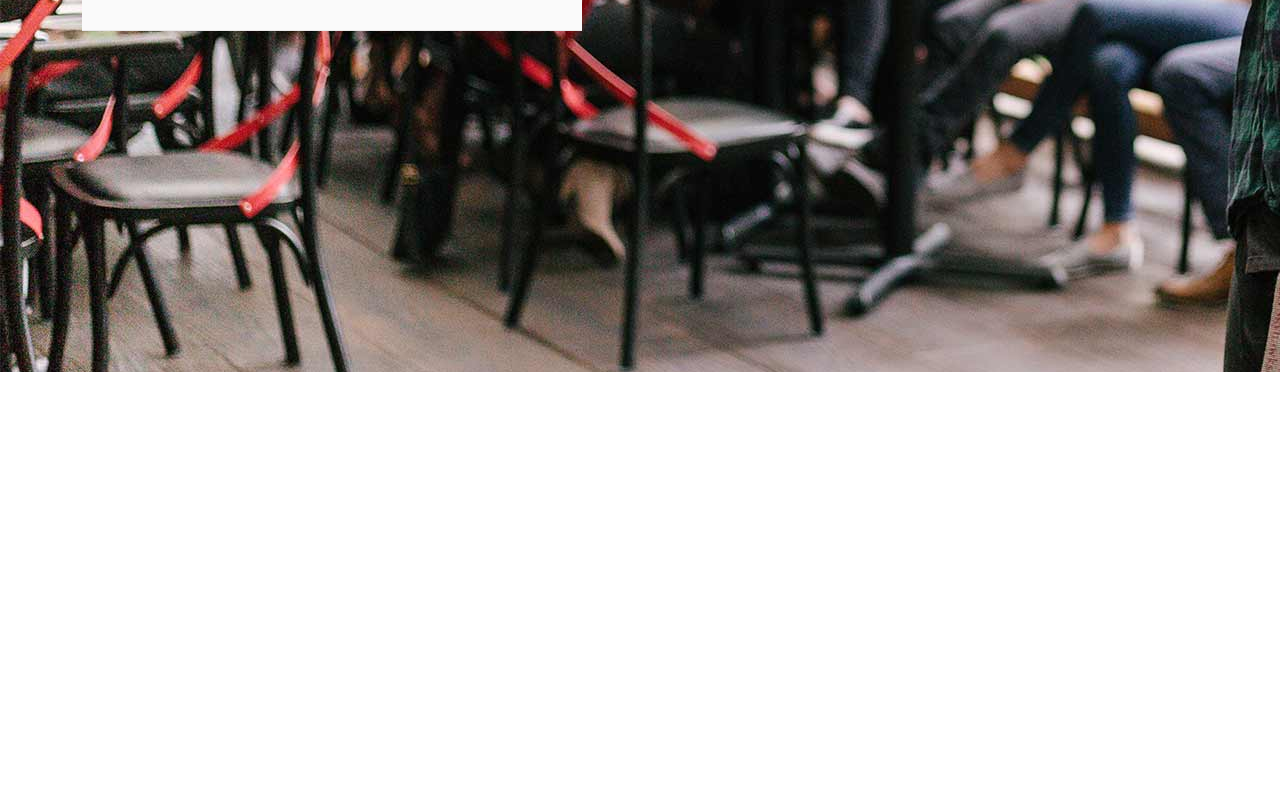
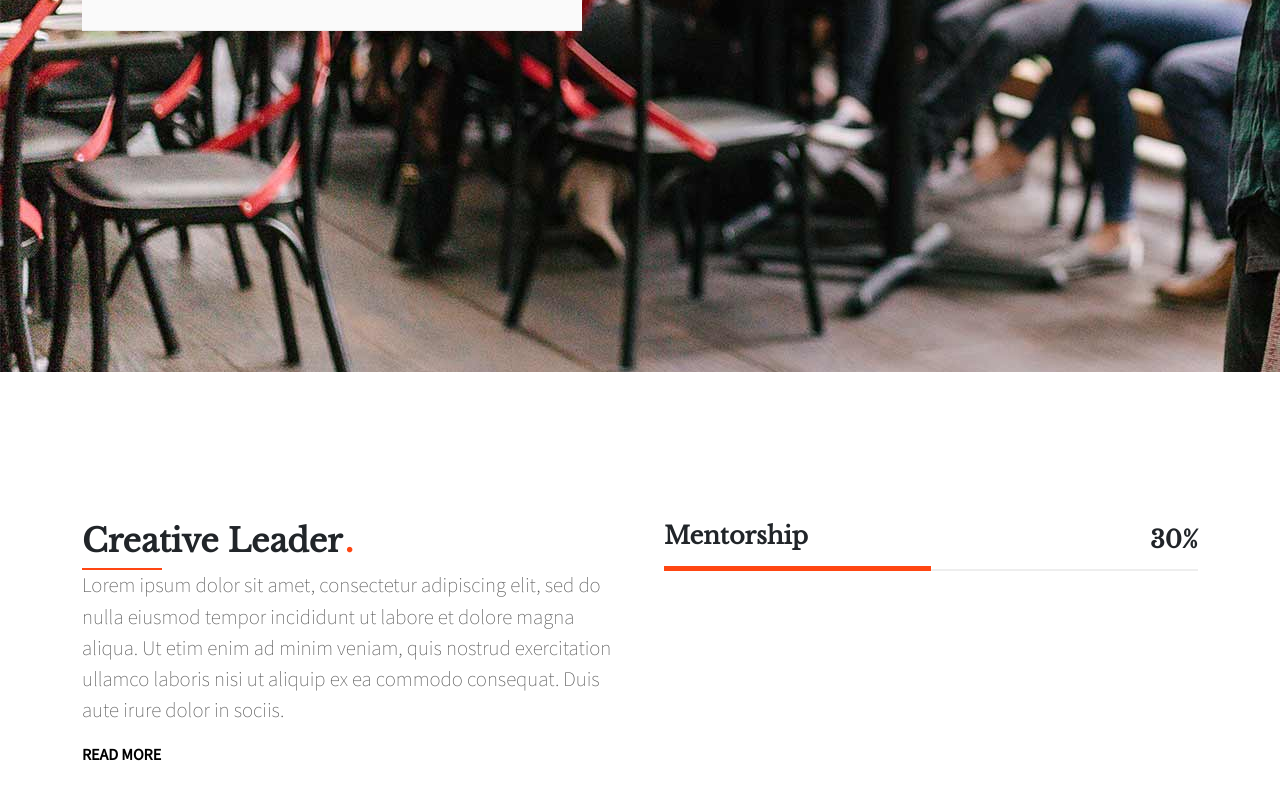
Before and after one commit to raffaelecapaldo/proj-html-vuejs, a Vue app: page / in a window 1280 px wide. Shown: the part 3022-3822 px from the top of the page. Before the commit the page ends 3394 px from the top, so only its background shows below. Built offline with nearby package versions, Linux system fonts and the light colour scheme; a web font is replaced by a local one.

Commit message:
Added base of percentage

```diff
--- a/src/components/Main.vue
+++ b/src/components/Main.vue
@@ -4,7 +4,8 @@
             <div class="specialties">
                 <div class="top-s">
                     <h1 class="black-title">Our specialties <span class="orange-dot">.</span></h1>
-      <p class="subtext">Lorem ipsum dolor, sit amet consectetur adipisicing elit. Itaque placeat eaque inventore, quis
+                    <p class="subtext">Lorem ipsum dolor, sit amet consectetur adipisicing elit. Itaque placeat eaque
+                        inventore, quis
                         iusto, quibusdam atque modi.</p>
                     <div class="d-inline-block orange-line"></div>
                 </div>
@@ -26,7 +27,20 @@
                     <Events :events="events" />
                 </div>
             </div>
-            <div class="leader"></div>
+            <div class="leader">
+                <div class="container d-flex gap-5 justify-content-between">
+                    <div class="info">
+                        <h2 class="black-title fs-2">Creative Leader <span class="orange-dot">.</span></h2>
+                        <div class="orange-line"></div>
+                        <p class="subtext">Lorem ipsum dolor sit amet, consectetur adipiscing elit, sed do nulla eiusmod
+                            tempor incididunt ut labore et dolore magna aliqua. Ut etim enim ad minim
+                            veniam, quis nostrud exercitation ullamco laboris nisi ut aliquip ex ea commodo
+                            consequat. Duis aute irure dolor in sociis.</p>
+                        <a href="#">Read More</a>
+                    </div>
+                    <Percentage />
+                </div>
+            </div>
 
         </div>
     </main>
@@ -36,34 +50,36 @@
 import SpecialItem from './sub/SpecialItem.vue';
 import CeoSlider from './sub/CeoSlider.vue';
 import Events from './sub/Events.vue';
+import Percentage from './sub/Percentage.vue';
 export default {
-        name:'Main',
+    name: 'Main',
     components: {
         SpecialItem,
         CeoSlider,
         Events,
+        Percentage,
     },
     data() {
         return {
             cards: [{
-                    title:'Knowing',
-                    text:'Lorem ipsum dolor sit amet, quit consect.',
-                    image:'svg-0.svg'
+                title: 'Knowing',
+                text: 'Lorem ipsum dolor sit amet, quit consect.',
+                image: 'svg-0.svg'
             },
             {
-                    title:'Selling',
-                    text:'Lorem ipsum dolor sit amet, quis consect.',
-                    image:'svg-1.svg'
+                title: 'Selling',
+                text: 'Lorem ipsum dolor sit amet, quis consect.',
+                image: 'svg-1.svg'
             },
             {
-                    title:'Learning',
-                    text:'Lorem ipsum dolor sit amet, quis consect.',
-                    image:'svg-2.svg'
+                title: 'Learning',
+                text: 'Lorem ipsum dolor sit amet, quis consect.',
+                image: 'svg-2.svg'
             },
             {
-                    title:'Contact',
-                    text:'Lorem ipsum dolor sit amet, quis consect.',
-                    image:'svg-3.svg'
+                title: 'Contact',
+                text: 'Lorem ipsum dolor sit amet, quis consect.',
+                image: 'svg-3.svg'
             },],
             events: [{
                 title: 'Melbourne Coaching',
@@ -96,42 +112,63 @@ import Events from './sub/Events.vue';
     background-color: white;
     height: fit-content;
     width: 90%;
-    margin:0 auto;
+    margin: 0 auto;
     position: absolute;
-    top:-70px;
-    left:100px;
-    padding-top:130px;
+    top: -70px;
+    left: 100px;
+    padding-top: 130px;
 
     .top-s {
         width: 900px;
         margin: 0 auto;
         text-align: center;
     }
+
     .black-title {
-        font-size:3.5rem;
+        font-size: 3.5rem;
     }
-    .orange-dot{
-        margin-left:-15px;
+
+    .orange-dot {
+        margin-left: -15px;
     }
 }
 
 .bottom-s {
     width: 80%;
-    margin:0 auto;
-    padding-top:50px;
-    padding-bottom:80px;
+    margin: 0 auto;
+    padding-top: 50px;
+    padding-bottom: 80px;
 }
 
 .ceo {
-    padding-top:800px;
+    padding-top: 800px;
 }
 
 .svg-background {
-    margin-top:-90px;
+    margin-top: -90px;
 }
 
 .events {
     background-image: url('/img/h1-img-09.jpg');
     height: 1100px;
 }
-</style>
+
+.leader {
+    background-color: white;
+    padding-top: 150px;
+    padding-bottom: 200px;
+    .info {
+        width: 50%;
+    }
+
+    .orange-dot {
+        margin-left: -6px;
+    }
+
+    a {
+        text-decoration: none;
+        color: black;
+        text-transform: uppercase;
+        font-weight: bold;
+    }
+}</style>
--- a/src/components/sub/Events.vue
+++ b/src/components/sub/Events.vue
@@ -64,7 +64,6 @@
         color:black;
         text-transform: uppercase;
         font-weight: bold;
-        padding-top:px;
     }
     h3 {
         cursor:pointer;
--- /dev/null
+++ b/src/components/sub/Percentage.vue
@@ -0,0 +1,40 @@
+<template>
+    <div class="percentages">
+        <div class="percentage d-flex justify-content-between">
+            <div class="title">
+                <h2 class="black-title fs-4">Mentorship</h2>
+            </div>
+            <div class="number"><span class="black-title fs-4">30%</span></div>
+        </div>
+        <div class="line">
+            <div class="lineon"></div>
+        </div>
+    </div>
+</template>
+
+<script>
+    export default {
+        name:'Percentage'
+    }
+</script>
+
+<style lang="scss" scoped>
+.percentages {
+    width: 50%;
+}
+.line {
+    width: 100%;
+    background-color: #eeeeee;
+    height: 2px;
+    margin-top:10px;
+    position: relative;
+}
+
+.lineon {
+    width: 50%;
+    background-color: $orange;
+    height: 5px;
+    top:-3px;
+    position:absolute;
+}
+</style>
```
Lines whose indentation alone changed are shown as unchanged.
